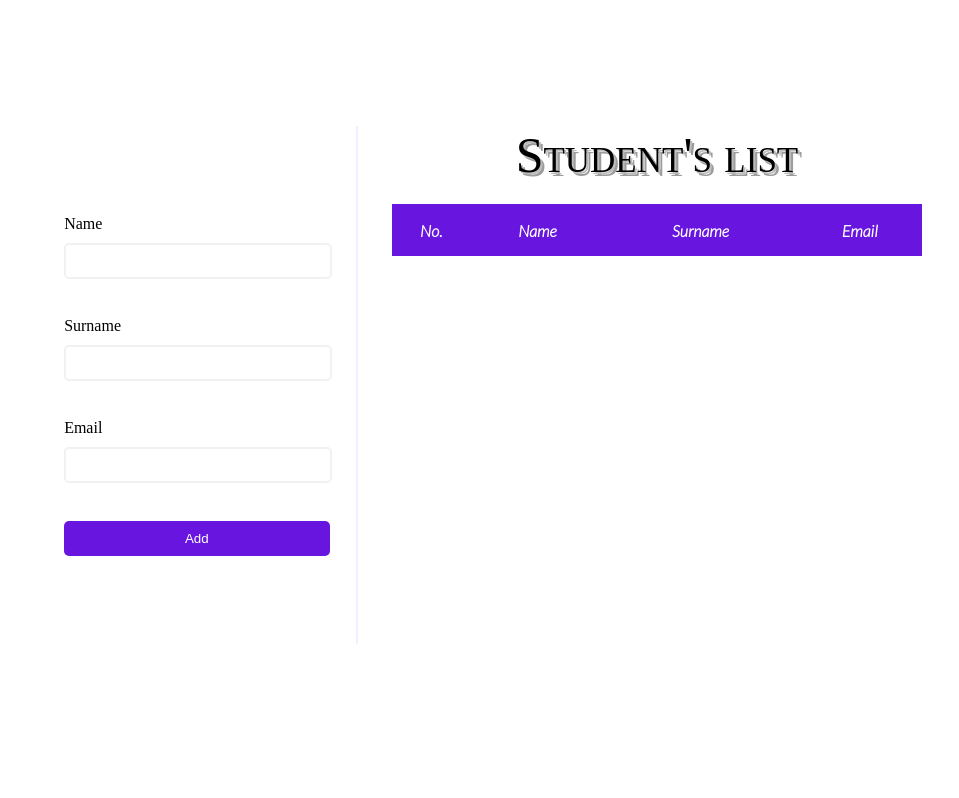
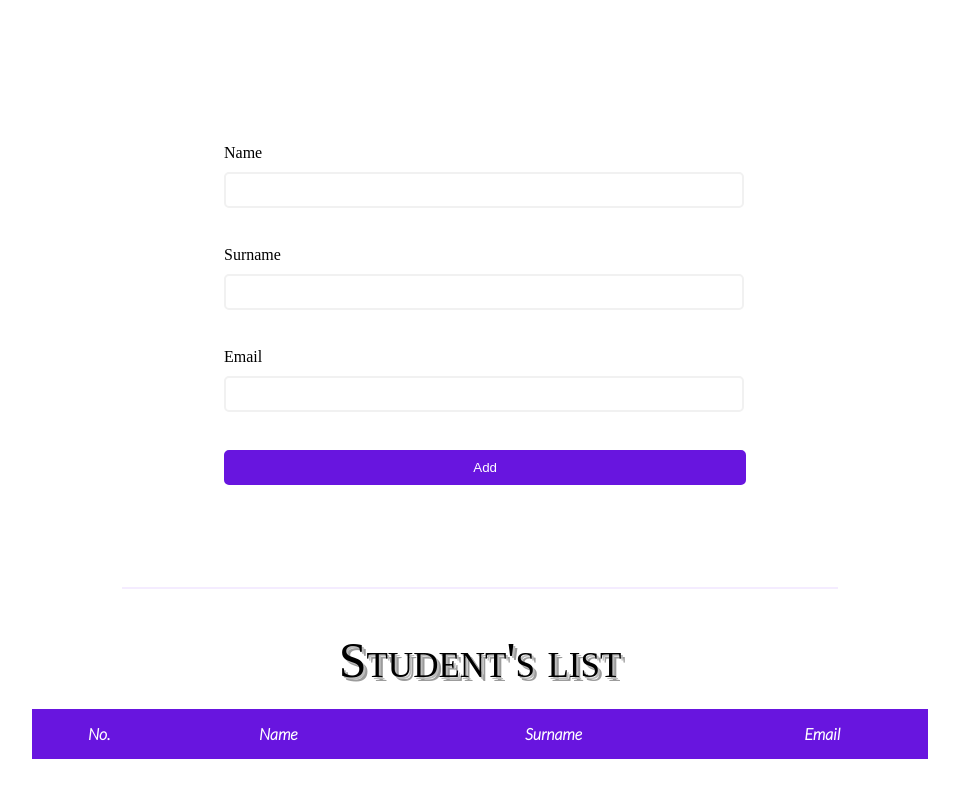
Before and after one commit to MagdalenaTrzcinska/Student-s-List, a website: page index.html in a window 1280 px wide. Shown: the whole page, without its empty margins (160-1119 px from the left). Drawn offline with Linux system fonts and the light colour scheme; no server answers.

Commit message:
initial commit

```diff
--- a/index.html
+++ b/index.html
@@ -11,23 +11,23 @@
 </head>
 <body>
 
-<div class="container">
+<section>
     <form id="form">
-        <div class="form-control">
+        <div class="form-single">
             <label for="name">Name</label>
             <input type="text" id="name"/>
             <i class="fas fa-check-circle"></i>
             <i class="fas fa-exclamation-circle"></i>
             <small>Name is invalid.</small>
         </div>
-        <div class="form-control">
+        <div class="form-single">
             <label for="surname">Surname</label>
             <input type="email" id="surname"/>
             <i class="fas fa-check-circle"></i>
             <i class="fas fa-exclamation-circle"></i>
             <small>Surname is invalid.</small>
         </div>
-        <div class="form-control">
+        <div class="form-single">
             <label for="email">Email</label>
             <input type="email" id="email"/>
             <i class="fas fa-check-circle"></i>
@@ -36,6 +36,8 @@
         </div>
         <button>Add</button>
     </form>
+
+
 
     <table>
         <caption>Student's list</caption>
@@ -49,7 +51,9 @@
         </thead>
         <tbody></tbody>
     </table>
-</div>
+
+
+</section>
 
 <!-- The core Firebase JS SDK is always required and must be listed first -->
 <script src="https://www.gstatic.com/firebasejs/8.2.5/firebase-app.js"></script>
--- a/script.js
+++ b/script.js
@@ -37,7 +37,7 @@ ref.once("value", (snapshot) => {
         let key = Object.keys(snapshot.val());
         let id = parseInt(key[index]) + 1;
 
-        tr.innerHTML = `<th scope="row">${id}</th>
+        tr.innerHTML = `<td style="animation-delay:${delay}s">${id}</td>
     <td style="animation-delay:${delay}s">${data.name}</td>
     <td style="animation-delay:${delay}s">${data.surname}</td>
     <td style="animation-delay:${delay}s">${data.email}</td>`;
--- a/style.css
+++ b/style.css
@@ -1,75 +1,82 @@
 @import url('https://fonts.googleapis.com/css2?family=Lato:ital,wght@1,300&display=swap');
 
-thead, tbody {
-    font-family: 'Lato', sans-serif;
+
+body {
+    margin: 0;
 }
 
-.container {
-    width: 70%;
-    margin: 10% auto;
-    position: relative;
+section {
+    height: 100vh;
+    display: flex;
+    justify-content: space-evenly;
+    align-items: center;
 }
 
+/*******************
+       FORM
+********************/
+
 form {
-    width: 30%;
-    padding: 10% 3%;
-    float: left;
+    padding: 8%;
     border-right: 2px solid #f4ecff;
 }
-.form-control {
+
+.form-single {
+    position: relative;
     margin-bottom: 20px;
-    position: relative;
 }
 
-.form-control input {
+.form-single input {
     height: 30px;
-    width: 98%;
+    width: 100%;
     margin-top: 10px;
     border: 2px solid #f1f1f1;
     border-radius: 5px;
     outline: none;
 }
 
-.form-control.success input {
+
+.form-single.success input {
     border-color: #2ec76c;
 }
 
-.form-control.error input {
+.form-single.error input {
     border-color: #e74b3b;
 }
 
-.form-control i {
+.form-single i {
     visibility: hidden;
     position: absolute;
     top: calc(30px + (30px - 16px) / 2 + 1px);
     right: 10px;
 }
 
-.form-control.success i.fa-check-circle {
+.form-single.success i.fa-check-circle {
     color: #2ec76c;
     visibility: visible;
 }
 
-.form-control.error i.fa-exclamation-circle {
+.form-single.error i.fa-exclamation-circle {
     color: #e74b3b;
     visibility: visible;
 }
 
-.form-control small {
+.form-single small {
+    margin-left: 5px;
     color: #e74b3b;
     visibility: hidden;
 }
 
-.form-control.error small {
+.form-single.error small {
     visibility: visible;
 }
 
 form button {
+    border: 2px solid #6815df;
     background-color: #6815df;
-    border: #9c9c9c;
     border-radius: 5px;
     color: #fff;
-    width: 100%;
+    width: 102%;
     height: 35px;
     transition: .5s;
     outline: none;
@@ -77,58 +84,46 @@ form button {
 
 form button:hover {
     background-color: #8f4dff;
-    outline: none;
 }
 
+/*******************
+       TABLE
+********************/
+
 table {
-    float: right;
-    width: 60%;
-    margin: 0 auto;
-    border-collapse: collapse;
+    border-collapse: collapse; /* ? */
+    overflow: hidden;
+    width: 40%;
 }
 
-@media (max-width: 960px) {
-    form, table {
-        width: 100%;
-        float: none;
-        margin: 10% 0;
-    }
-
-}
-
-th[scope = col]{
-    background-color: #6815df;
-    color: white;
-}
-
-
-th[scope = col] {
-    height: 50px;
-}
-
-caption {
+table caption {
     font-variant: small-caps;
     font-size: 50px;
     text-shadow: 2px 2px 0 #bcbcbc, 4px 4px 0 #9c9c9c;
     margin-bottom: 20px;
 }
 
-table {
-    overflow: hidden;
+thead, tbody {
+    font-family: 'Lato', sans-serif;
+
 }
 
+thead th[scope = col]{
+    background-color: #6815df;
+    color: white;
+}
+
+tr {
+    height: 50px;
+}
 
 tr:nth-child(2n+1) {
     background-color: #f9f9f9;
 }
 
-tr:hover {
+tbody tr:hover {
     background-color: #f4ecff;
     cursor: pointer;
-}
-
-tr {
-    height: 50px;
 }
 
 td {
@@ -142,9 +137,29 @@ td {
 
 @keyframes entry {
     0% {
-        left: 800px
+        left: 800px;
     }
     100% {
-        left: 0
+        left: 0;
     }
 }
+
+/*******************
+       MEDIA
+********************/
+
+@media (max-width: 1460px) {
+    section {
+        flex-direction: column;
+    }
+
+    form {
+        border-bottom: 2px solid #f4ecff;
+        border-right: 0;
+        width: 40%;
+    }
+
+    table {
+        width: 70%;
+    }
+}
--- a/validationForm.js
+++ b/validationForm.js
@@ -1,7 +1,7 @@
 const name = document.getElementById('name');
 const surname = document.getElementById('surname');
 const email = document.getElementById('email');
-const formControl = document.querySelectorAll('.form-control');
+const formControl = document.querySelectorAll('.form-single');
 const small = document.querySelectorAll('small');
 
 
```
Lines whose indentation alone changed are shown as unchanged.
